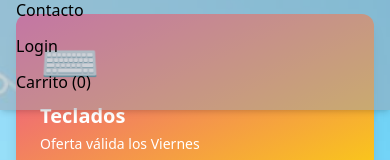
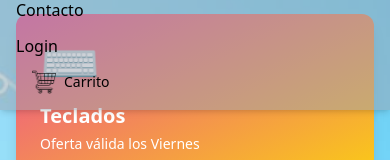
Before and after one commit to casilimas/frontend-tienda, a React (Vite) app: page /ofertas in a window 390 px wide. Both pictures are taken after a click on the button 362 px from the left and 45 px from the top of the page. Shown: the part 314-474 px from the top of the page. Built offline with nearby package versions, Linux system fonts and the light colour scheme.

Commit message:
fix: contador visible también en menú móvil

```diff
--- a/src/components/NavBar.jsx
+++ b/src/components/NavBar.jsx
@@ -41,8 +41,7 @@ const NavBar = () => {
     <nav className={`fixed top-0 mt-4 w-full ${bgClass} text-black transition-colors duration-500 z-50 shadow-md`}>
       <div className="max-w-7xl mx-auto px-4 sm:px-6 lg:px-10">
         <div className="flex items-center justify-between h-16">
-
-          {/* Logo girando lento + rápido al hover */}
+          {/* Logo */}
           <Link to="/">
             <img
               src="/logoUno.png"
@@ -72,7 +71,7 @@ const NavBar = () => {
             </button>
           </div>
 
-          {/* Menú principal */}
+          {/* Menú Desktop */}
           <ul className="hidden sm:flex space-x-6 items-center">
             <li><Link to="/">Inicio</Link></li>
             <li><Link to="/ofertas">Ofertas</Link></li>
@@ -103,7 +102,7 @@ const NavBar = () => {
           </ul>
         </div>
 
-        {/* Menú móvil */}
+        {/* Menú Móvil */}
         {menuOpen && (
           <ul className="sm:hidden mt-4 space-y-3 pb-4">
             <li><Link to="/" onClick={() => setMenuOpen(false)}>Inicio</Link></li>
@@ -114,7 +113,23 @@ const NavBar = () => {
             <li><Link to="/about/accesorios" onClick={() => setMenuOpen(false)}>Accesorios</Link></li>
             <li><Link to="/contact" onClick={() => setMenuOpen(false)}>Contacto</Link></li>
             <li><Link to="/login" onClick={() => setMenuOpen(false)}>Login</Link></li>
-            <li><Link to="/cart" onClick={() => setMenuOpen(false)}>Carrito ({itemCount})</Link></li>
+            <li>
+              <div className="relative flex items-center gap-2 pl-4">
+                <Link
+                  to="/cart"
+                  onClick={() => setMenuOpen(false)}
+                  className="flex items-center gap-2"
+                >
+                  <img src="/carrito.png" alt="Carrito" className="w-6 h-6" />
+                  <span className="text-sm">Carrito</span>
+                </Link>
+                {itemCount > 0 && (
+                  <span className="absolute -top-2 right-0 bg-red-600 text-white text-xs font-bold px-2 py-0.5 rounded-full">
+                    {itemCount}
+                  </span>
+                )}
+              </div>
+            </li>
           </ul>
         )}
       </div>
```
